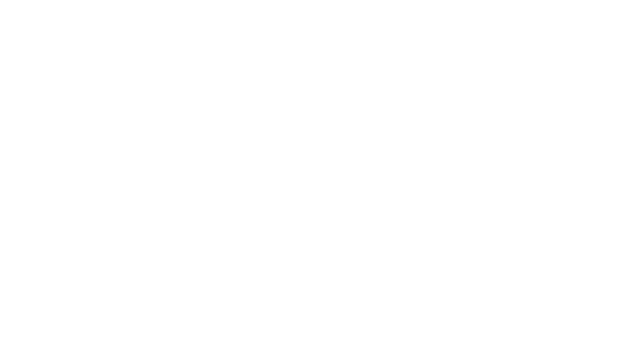
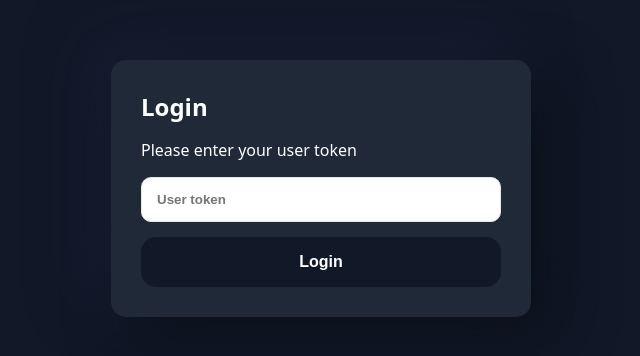
Before and after one commit to Desmond4724/search-book, a Vue app: page /login in a window 1280 px wide. Before the commit this address had no page. Shown: the part 212-568 px from the top of the page, without its empty margins (319-959 px from the left). Built offline with nearby package versions, Linux system fonts and the light colour scheme.

Commit message:
login design

```diff
--- a/src/components/VBtn/style.scss
+++ b/src/components/ui/VBtn/style.scss
@@ -45,3 +45,28 @@
     transform: rotate(1turn);
   }
 }
+
+
+.btn {
+  height: 50px;
+  min-width: 200px;
+  padding-left: 10px;
+  padding-right: 10px;
+  border: none;
+  border-radius: 15px;
+  font-weight: bold;
+  font-size: 1rem;
+
+  &:not(:disabled) {
+    cursor: pointer;
+  }
+}
+
+.btn-primary {
+  background: var(--primary);
+  color: #fff;
+}
+
+.btn:disabled {
+  background: gray;
+}
--- a/src/main.js
+++ b/src/main.js
@@ -1,5 +1,7 @@
 import { createApp } from "vue";
 import App from "./App.vue";
 import router from "./router";
+import './assets/scss/style.scss'
+const app = createApp(App);
 
-createApp(App).use(router).mount("#app");
+app.use(router).mount("#app");
--- a/src/router/index.js
+++ b/src/router/index.js
@@ -1,7 +1,11 @@
 import { createRouter, createWebHistory } from "vue-router";
 
 const routes = [
-
+  {
+    path: "/login",
+    name: "login",
+    component: () => import("../views/login/login"),
+  },
 ];
 
 const router = createRouter({
--- /dev/null
+++ b/src/views/login/login.vue
@@ -0,0 +1,48 @@
+<template>
+  <div class="login">
+    <div class="login__inner">
+      <h2>Login</h2>
+      <p class="mb-4">
+Please enter your user token
+      </p>
+      <form @submit.prevent="submit" class="login__form">
+        <div class="form-controller">
+          <input
+            @input="error = null"
+            v-model="token"
+            maxlength="16"
+            placeholder="User token"
+            type="text"
+            :class="[
+              'login__input form-input',
+              { 'form-input-invalid': error },
+            ]"
+          />
+          <span class="message message-error">{{ error }}</span>
+        </div>
+        <v-btn class="w-100" :loading="loading">Login</v-btn>
+      </form>
+    </div>
+  </div>
+</template>
+
+<script>
+import "./style.scss";
+import VBtn from "@/components/ui/VBtn/VBtn";
+
+export default {
+  components: { VBtn },
+  data() {
+    return {
+      token: null,
+      loading: false,
+      error: null,
+    };
+  },
+  methods: {
+    async submit() {
+
+    },
+  },
+};
+</script>
--- /dev/null
+++ b/src/views/login/style.scss
@@ -0,0 +1,16 @@
+.login {
+  height: 100vh;
+  display: flex;
+  align-items: center;
+  justify-content: center;
+  padding: 15px;
+  overflow: auto;
+  &__inner {
+    width: 420px;
+    border-radius: 15px;
+    background: var(--secondary);
+    padding: 30px;
+    box-shadow:  20px 20px 60px #0b101a,
+    -20px -20px 60px #172034;
+  }
+}
```
Also changed, not shown: src/components/ui/VBtn/VBtn.vue (renamed from src/components/VBtn/VBtn.vue), src/components/ui/VDialog/VDilog.vue (renamed from src/components/VDialog/VDilog.vue), src/components/ui/VDialog/style.scss (renamed from src/components/VDialog/style.scss), src/components/ui/VPagination/VPagination.vue (renamed from src/components/VPagination/VPagination.vue), src/components/ui/VPagination/style.scss (renamed from src/components/VPagination/style.scss).
